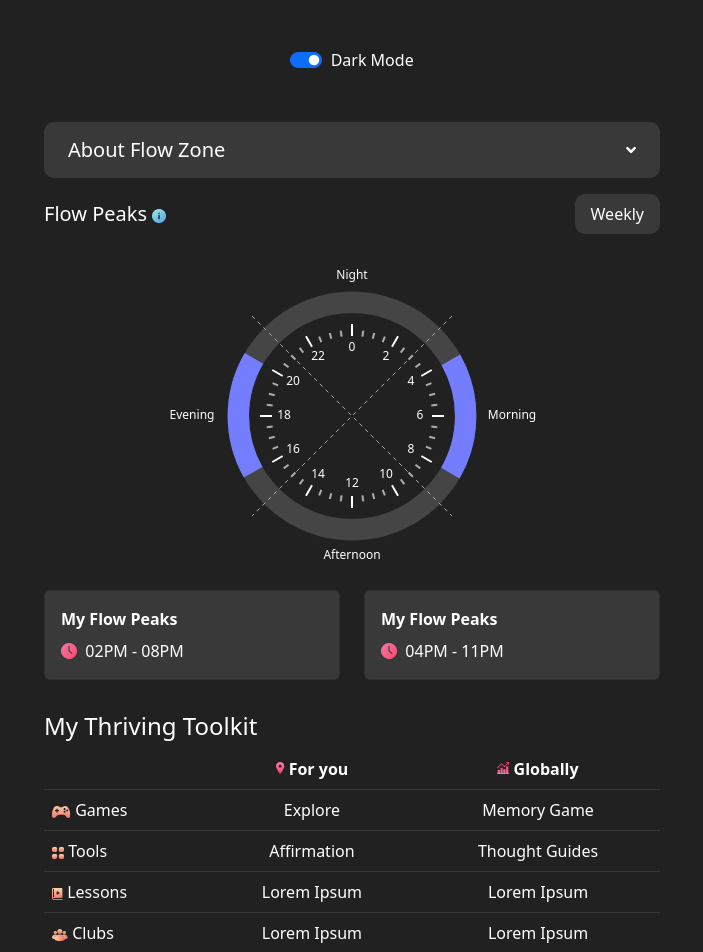
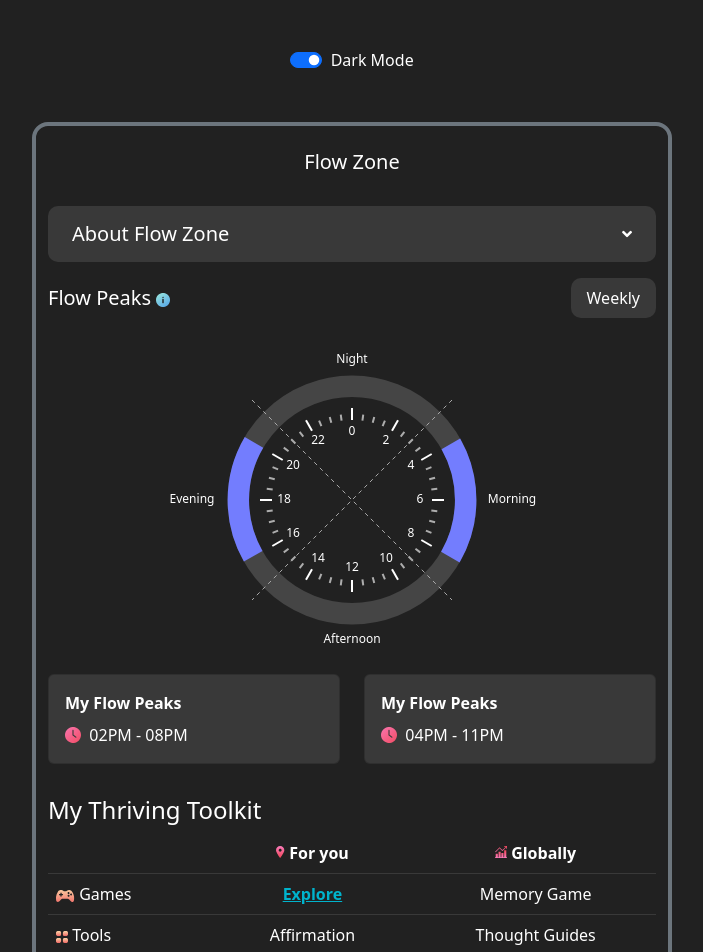
Before and after one commit to noice333/MindpeersAssignment, a React (Vite) app: page / in a window 1280 px wide. Shown: the top 952 px of the page, without its empty margins (288-991 px from the left). Built offline with nearby package versions, Linux system fonts and the light colour scheme.

Commit message:
Update FlowZone.jsx

```diff
--- a/src/FlowZone.jsx
+++ b/src/FlowZone.jsx
@@ -15,7 +15,7 @@ const FlowZone = ({ children }) => {
         {
             icon: Gamepad,
             category: 'Games',
-            foryou: 'Explore',
+            foryou: <a href='#' style={{color: '#00B3CC'}}><b>Explore</b></a>,
             globally: 'Memory Game'
         },
         {
@@ -40,7 +40,8 @@ const FlowZone = ({ children }) => {
     return (
         <div className="flow-zone" style={{ color: theme.text }}>
             <div className="row m-0 p-0">
-                <div className="col-sm-12 col-md-6 mx-auto">
+                <div className="col-sm-12 col-md-6 mx-auto border border-4 border-secondary rounded-4">
+                    <div className="h5 py-4 text-center">Flow Zone</div>
                     <div className="d-flex justify-content-between align-items-center px-4 py-2" style={{ borderRadius: '10px', background: theme.cardBackground }}>
                         <div className="h5 py-2 mb-0">About Flow Zone</div> <div><i className="fas fa-angle-down"></i></div>
                     </div>
```
